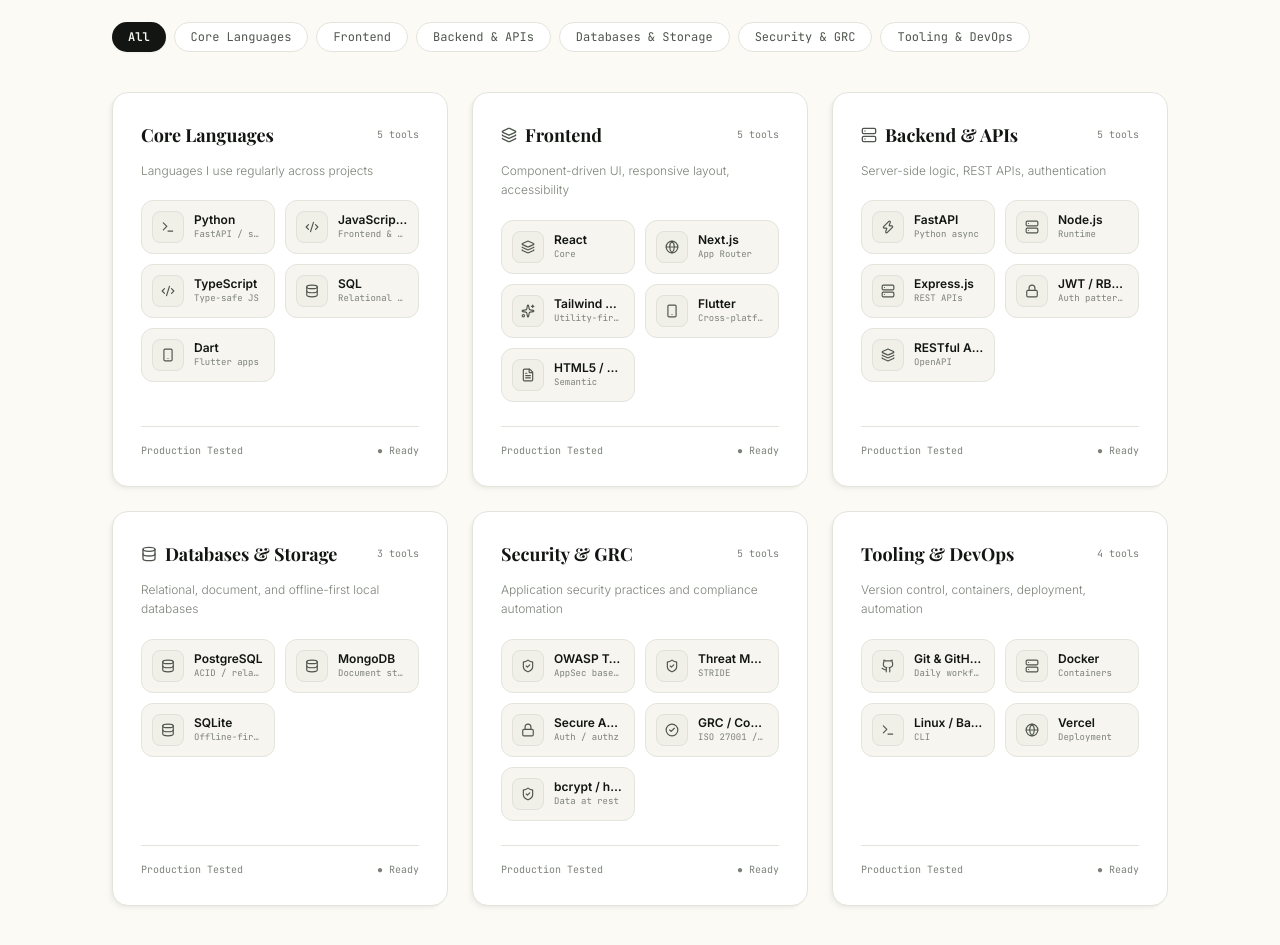
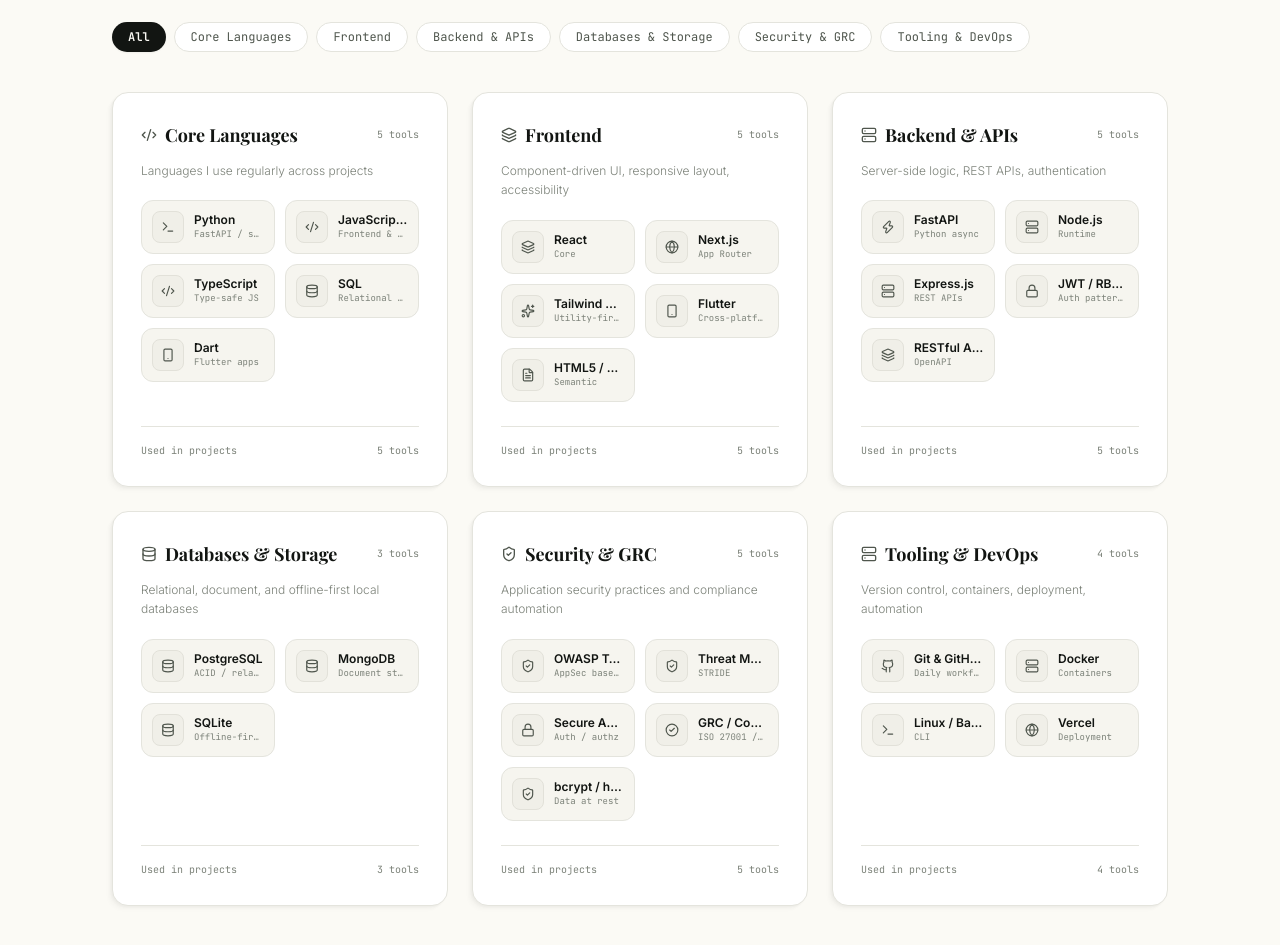
Before and after one commit to kab5DeR4/portfolio-website, a Next.js app: page / in a window 1280 px wide. Shown: the part 5700-6645 px from the top of the page. Built offline with nearby package versions, Linux system fonts and the light colour scheme; a web font is replaced by a local one.

Commit message:
fix(skills): remove production tested label and fix icons

```diff
--- a/src/components/sections/SkillsSection.tsx
+++ b/src/components/sections/SkillsSection.tsx
@@ -70,11 +70,12 @@
             <div>
               <div className="flex items-center justify-between mb-3">
                 <h3 className="text-lg font-serif font-bold text-[#121512] flex items-center gap-2">
-                  {category.title === "Languages" && <Code2 size={16} className="text-[#4f564d]" />}
+                  {category.title === "Core Languages" && <Code2 size={16} className="text-[#4f564d]" />}
                   {category.title === "Frontend" && <Layers size={16} className="text-[#4f564d]" />}
                   {category.title === "Backend & APIs" && <Server size={16} className="text-[#4f564d]" />}
                   {category.title === "Databases & Storage" && <Database size={16} className="text-[#4f564d]" />}
-                  {category.title === "DevOps, Security & Tooling" && <ShieldCheck size={16} className="text-[#4f564d]" />}
+                  {category.title === "Security & GRC" && <ShieldCheck size={16} className="text-[#4f564d]" />}
+                  {category.title === "Tooling & DevOps" && <Server size={16} className="text-[#4f564d]" />}
                   {category.title}
                 </h3>
                 <span className="text-[10px] font-mono text-[#7c8279]">
@@ -112,8 +113,8 @@
             </div>
 
             <div className="mt-6 pt-4 border-t border-[#e4e4dd] flex items-center justify-between text-[10px] font-mono text-[#7c8279]">
-              <span>Production Tested</span>
-              <span>● Ready</span>
+              <span>Used in projects</span>
+              <span>{category.skills.length} tools</span>
             </div>
           </motion.div>
         ))}
```
